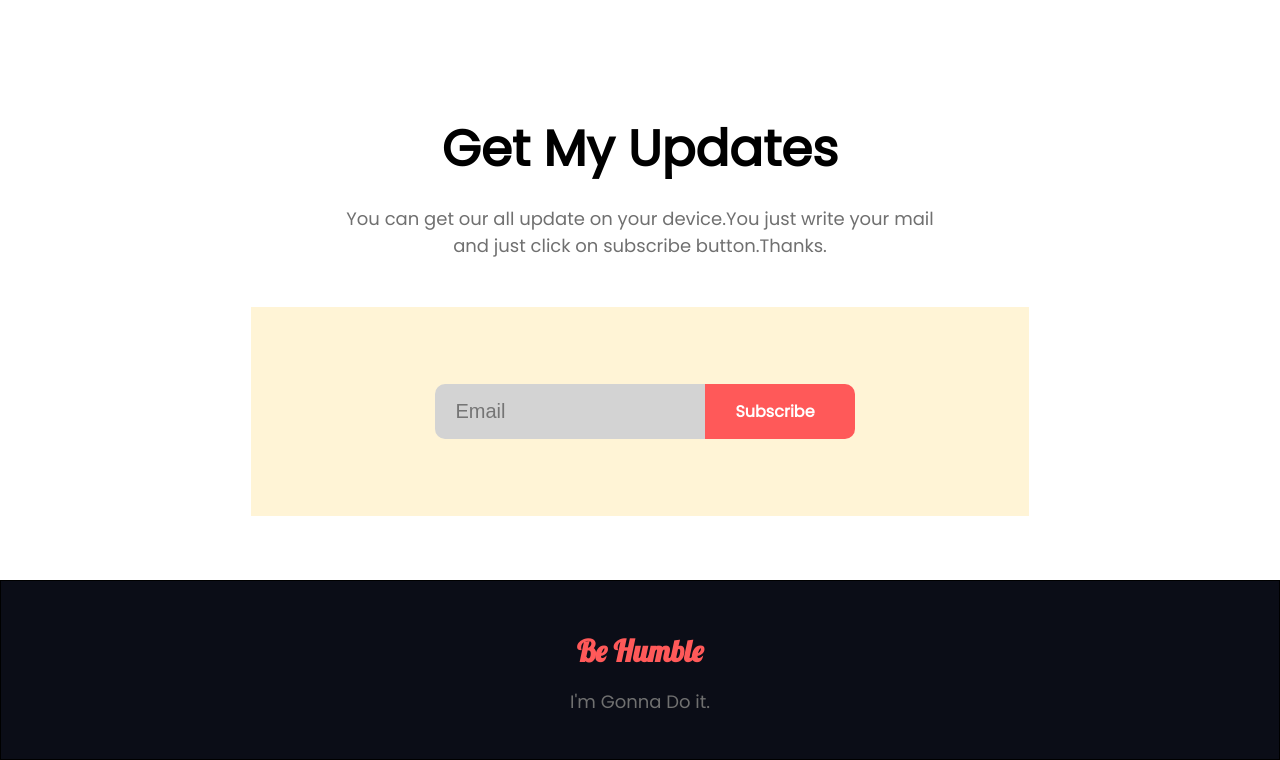
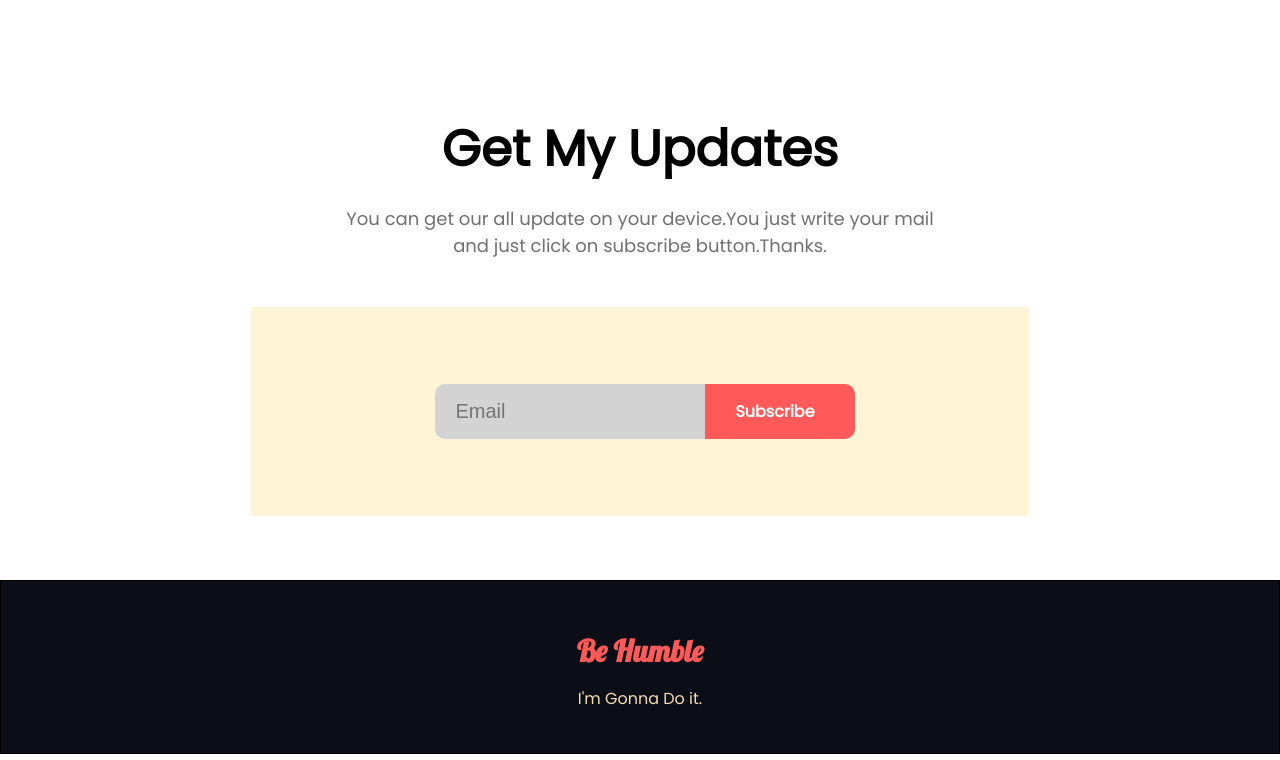
Before and after one commit to Mohammad-Rakib1/Assignment-1, a plain HTML site: page index.html in a window 1280 px wide. Shown: the part 3045-3805 px from the top of the page. Drawn offline with Linux system fonts and the light colour scheme.

Commit message:
Assignment Done

```diff
--- a/index.html
+++ b/index.html
@@ -173,7 +173,7 @@
 
     <footer>
         <h1>Be Humble</h1>
-        <p class="peragraph">
+        <p>
             I'm Gonna Do it.
         </p>
     </footer>
```
